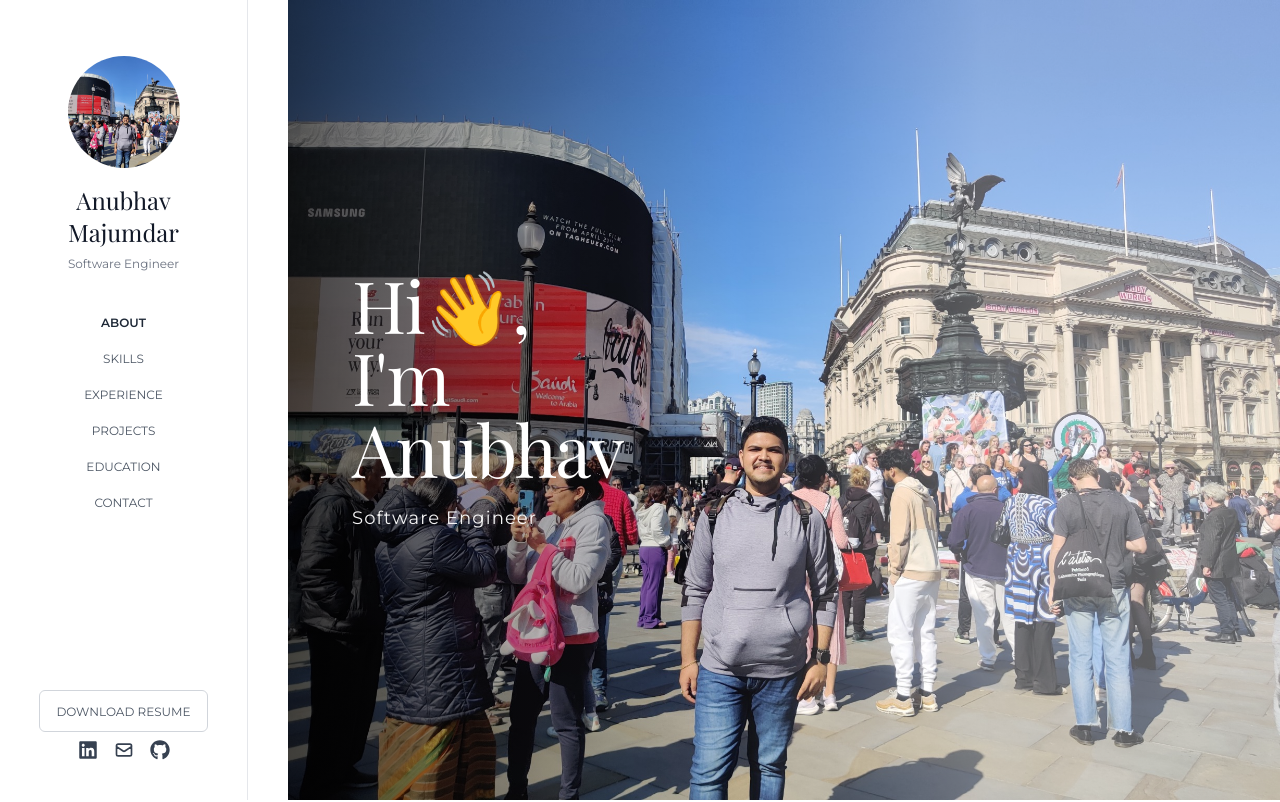
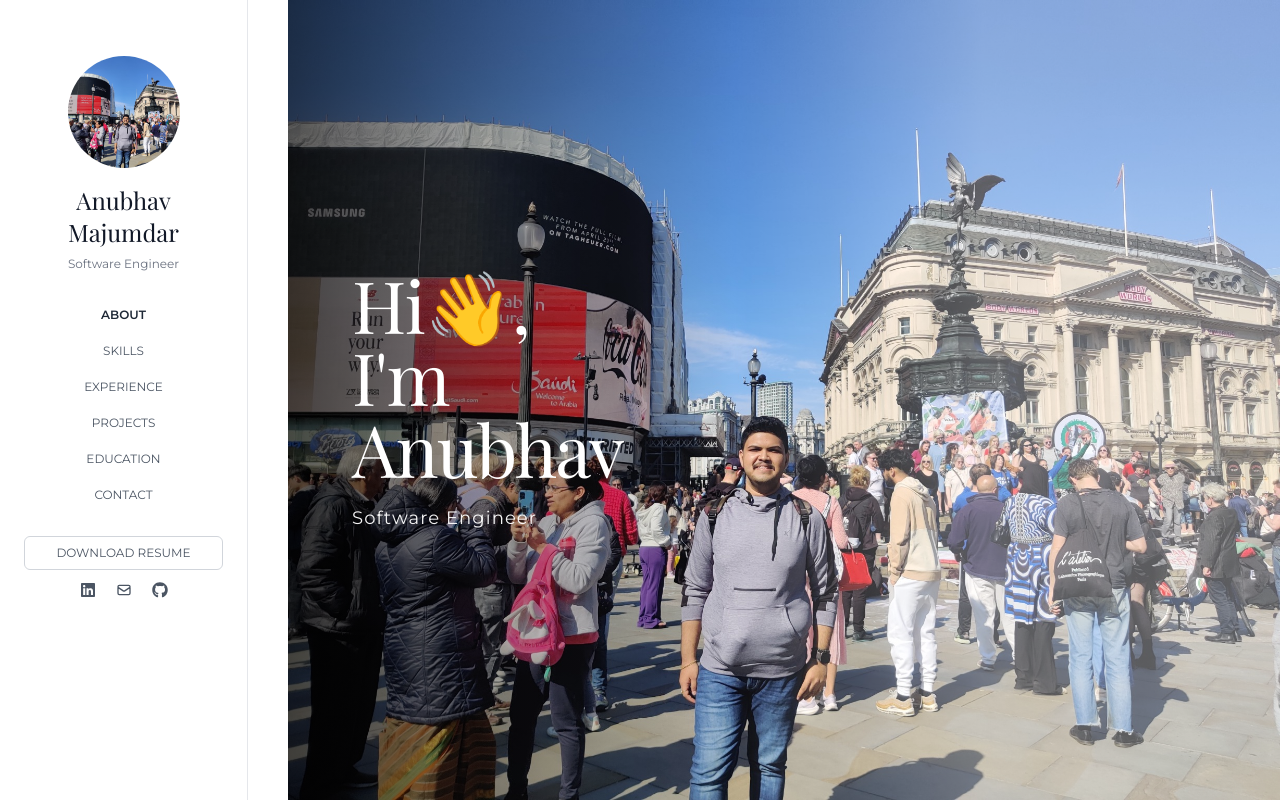
Before and after one commit to anubhav217/Anubhav-Portfolio, a React (Vite) app: page / in a window 1280 px wide. Shown: the top 802 px of the page. Built offline with nearby package versions, Linux system fonts and the light colour scheme.

Commit message:
Updated Sidebar

```diff
--- a/src/components/Sidebar.jsx
+++ b/src/components/Sidebar.jsx
@@ -117,7 +117,7 @@ export default function Sidebar() {
         <p className="mt-2 text-[11px] md:text-xs text-gray-500">Software Engineer</p>
       </div>
 
-      <nav className="mt-8" aria-label="Primary">
+      <nav className="mt-6" aria-label="Primary">
         <ul className="w-full flex flex-col items-center">
           {NAV.map(({ id, label }) => {
             const isActive = isActiveFor(id);
@@ -146,20 +146,25 @@ export default function Sidebar() {
         </ul>
       </nav>
 
-      <div className="mt-auto flex flex-col gap-2">
+      <div className="mt-6 flex flex-col gap-3 mb-4">
         {/* Download CV Button */}
-        <div className="w-full flex justify-center">
+        <div className="w-full">
           <a
             href="/assets/resume.pdf"
             target="_blank"
             rel="noopener noreferrer"
             className="
               inline-block
+              w-full
+              text-center
               px-4
               py-2
               border
               border-gray-300
               rounded-md
+              text-[11px]
+              md:text-xs
+              uppercase
               text-gray-600
               hover:text-gray-900
               hover:border-gray-400
@@ -167,28 +172,40 @@ export default function Sidebar() {
               duration-150
             "
           >
-            <span className="text-[11px] md:text-xs uppercase">DOWNLOAD RESUME</span>
+            DOWNLOAD RESUME
           </a>
         </div>
 
-        <div className="w-full flex items-center justify-center gap-4 text-gray-700 pb-4">
+        <div className="w-full flex items-center justify-center gap-5 text-gray-600 pb-2">
           <a
             href="https://www.linkedin.com/in/anubhav-majumdar/"
             target="_blank"
             rel="noreferrer"
             aria-label="LinkedIn"
-            className="hover:text-gray-900"
+            className="hover:text-gray-900 transition-colors duration-150"
             title="LinkedIn"
           >
-            <FaLinkedin className="w-5 h-5" />
+            <FaLinkedin className="w-4 h-4" />
           </a>
 
-          <a href="mailto:anubhav.majumdar.in@gmail.com" aria-label="Email" className="hover:text-gray-900" title="Email">
-            <HiOutlineMail className="w-5 h-5" />
+          <a
+            href="mailto:anubhav.majumdar.in@gmail.com"
+            aria-label="Email"
+            className="hover:text-gray-900 transition-colors duration-150"
+            title="Email"
+          >
+            <HiOutlineMail className="w-4 h-4" />
           </a>
 
-          <a href="https://github.com/anubhav217" target="_blank" rel="noreferrer" aria-label="GitHub" className="hover:text-gray-900" title="GitHub">
-            <FaGithub className="w-5 h-5" />
+          <a
+            href="https://github.com/anubhav217"
+            target="_blank"
+            rel="noreferrer"
+            aria-label="GitHub"
+            className="hover:text-gray-900 transition-colors duration-150"
+            title="GitHub"
+          >
+            <FaGithub className="w-4 h-4" />
           </a>
         </div>
       </div>
```
